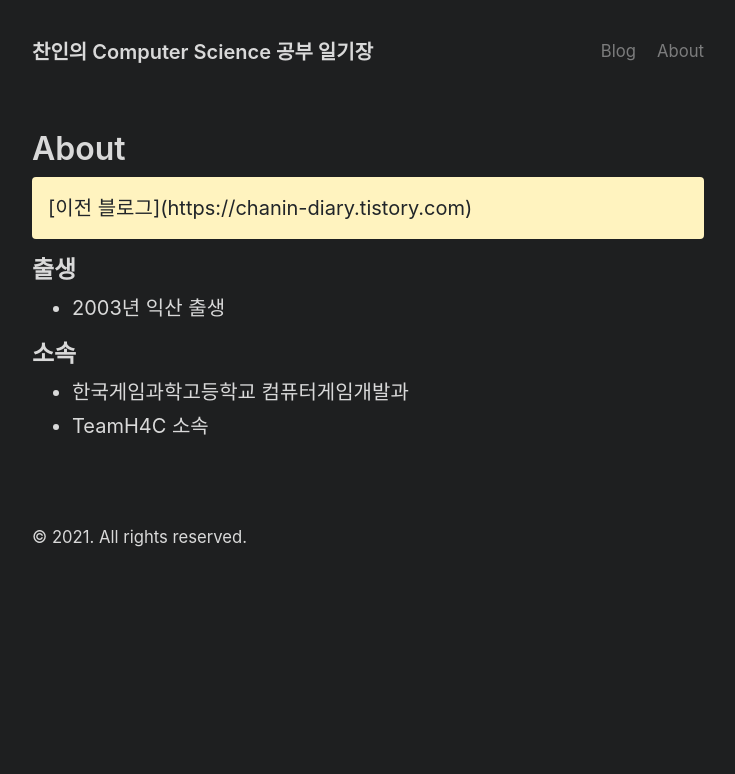
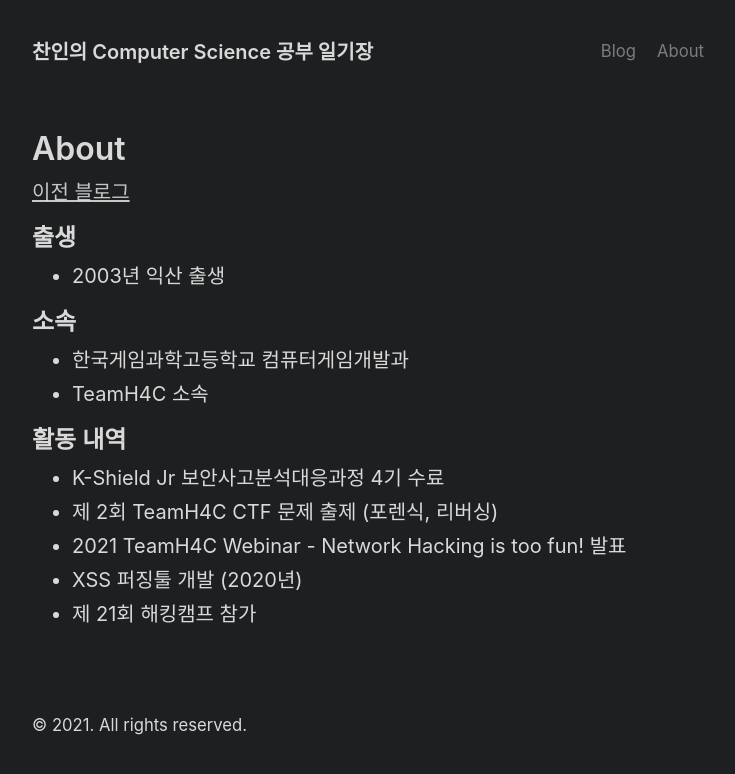
Before and after one commit to JJooni/JJooni.github.io, a Jekyll site: the page built from about.md, in a window 1280 px wide. Shown: the top 774 px of the page, without its empty margins (272-1007 px from the left). Built offline with Jekyll 4.4.1, drawn with Linux system fonts in a browser that asks for light colours.

Commit message:
About Add

```diff
--- a/about.md
+++ b/about.md
@@ -3,15 +3,22 @@ layout: page
 title: About
 ---
 
-<p class="message">
 [이전 블로그](https://chanin-diary.tistory.com)
-</p>
+
 
 ## 출생
 
 - 2003년 익산 출생
 
+
 ## 소속
 
 - 한국게임과학고등학교 컴퓨터게임개발과
 - TeamH4C 소속
+
+## 활동 내역
+- K-Shield Jr 보안사고분석대응과정 4기 수료
+- 제 2회 TeamH4C CTF 문제 출제 (포렌식, 리버싱)
+- 2021 TeamH4C Webinar - Network Hacking is too fun! 발표
+- XSS 퍼징툴 개발 (2020년)
+- 제 21회 해킹캠프 참가
```
Also changed, not shown: 1 other file.
